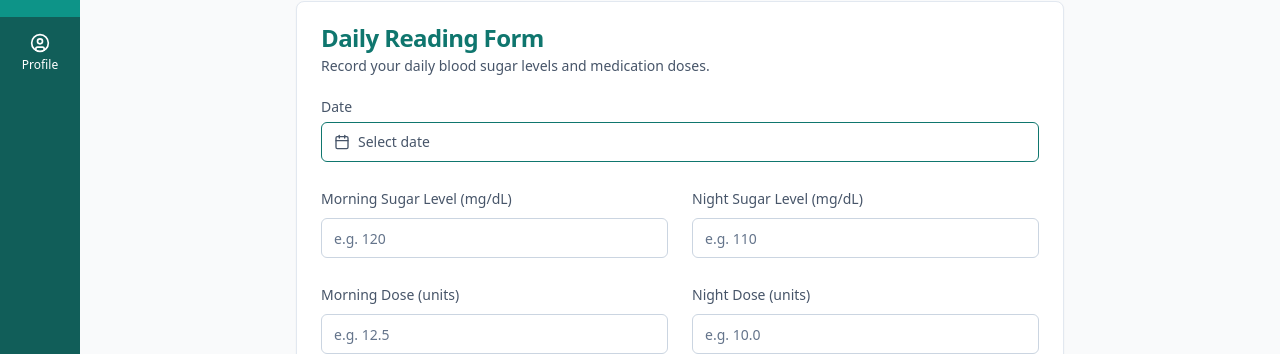
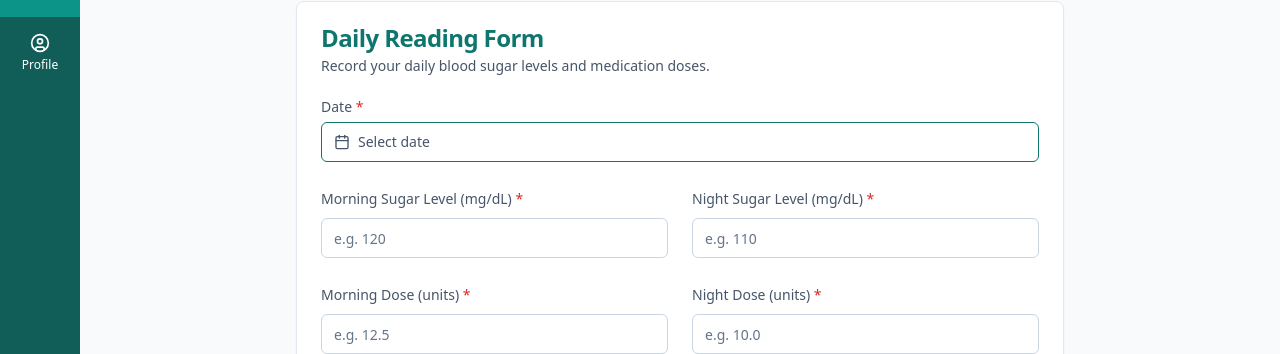
Before and after one commit to David-Getachew/Sugar-Insulin-Tracker-Automation-Webapp, a React (Vite) app: page /forms in a window 1280 px wide. Shown: the part 143-497 px from the top of the page. Built offline with nearby package versions, Linux system fonts and the light colour scheme.

Commit message:
[dyad] Updating forms with required indicators, fixed date picker, and optional fields - wrote 1 file(s)

```diff
--- a/src/pages/Forms.tsx
+++ b/src/pages/Forms.tsx
@@ -48,7 +48,7 @@ const emergencyFormSchema = z.object({
     z.number().min(1, "Sugar level is required").max(500, "Value too high")
   ),
   symptoms: z.string().min(1, "Please describe the symptoms"),
-  actionsTaken: z.string().min(1, "Please describe actions taken"),
+  actionsTaken: z.string().optional(),
   medicationsGiven: z.array(
     z.object({
       name: z.string().min(1, "Medication name is required"),
@@ -57,8 +57,15 @@ const emergencyFormSchema = z.object({
         z.number().min(0.1, "Dose must be greater than 0").max(100, "Value too high")
       ),
     })
-  ).min(1, "At least one medication is required"),
+  ).optional(),
   notes: z.string().optional(),
+}).refine(data => {
+  // If medicationsGiven exists, it must have at least one item
+  if (data.medicationsGiven && data.medicationsGiven.length > 0) {
+    return true;
+  }
+  // If medicationsGiven doesn't exist or is empty, that's fine
+  return true;
 });
 
 type ReadingFormValues = z.infer<typeof readingFormSchema>;
@@ -132,7 +139,7 @@ const Forms = () => {
   };
 
   const addMedication = () => {
-    const currentMedications = emergencyForm.getValues("medicationsGiven");
+    const currentMedications = emergencyForm.getValues("medicationsGiven") || [];
     emergencyForm.setValue("medicationsGiven", [
       ...currentMedications,
       { name: "", dose: undefined }
@@ -140,7 +147,7 @@ const Forms = () => {
   };
 
   const removeMedication = (index: number) => {
-    const currentMedications = emergencyForm.getValues("medicationsGiven");
+    const currentMedications = emergencyForm.getValues("medicationsGiven") || [];
     emergencyForm.setValue("medicationsGiven", currentMedications.filter((_, i) => i !== index));
   };
 
@@ -182,7 +189,9 @@ const Forms = () => {
                     name="date"
                     render={({ field }) => (
                       <FormItem className="flex flex-col">
-                        <FormLabel className="text-[#475569]">Date</FormLabel>
+                        <FormLabel className="text-[#475569]">
+                          Date <span className="text-[#dc2626]">*</span>
+                        </FormLabel>
                         <Popover open={openDatePicker} onOpenChange={setOpenDatePicker}>
                           <PopoverTrigger asChild>
                             <FormControl>
@@ -224,7 +233,9 @@ const Forms = () => {
                       name="morningSugar"
                       render={({ field }) => (
                         <FormItem>
-                          <FormLabel className="text-[#475569]">Morning Sugar Level (mg/dL)</FormLabel>
+                          <FormLabel className="text-[#475569]">
+                            Morning Sugar Level (mg/dL) <span className="text-[#dc2626]">*</span>
+                          </FormLabel>
                           <FormControl>
                             <Input
                               type="number"
@@ -244,7 +255,9 @@ const Forms = () => {
                       name="nightSugar"
                       render={({ field }) => (
                         <FormItem>
-                          <FormLabel className="text-[#475569]">Night Sugar Level (mg/dL)</FormLabel>
+                          <FormLabel className="text-[#475569]">
+                            Night Sugar Level (mg/dL) <span className="text-[#dc2626]">*</span>
+                          </FormLabel>
                           <FormControl>
                             <Input
                               type="number"
@@ -264,7 +277,9 @@ const Forms = () => {
                       name="morningDose"
                       render={({ field }) => (
                         <FormItem>
-                          <FormLabel className="text-[#475569]">Morning Dose (units)</FormLabel>
+                          <FormLabel className="text-[#475569]">
+                            Morning Dose (units) <span className="text-[#dc2626]">*</span>
+                          </FormLabel>
                           <FormControl>
                             <Input
                               type="number"
@@ -285,7 +300,9 @@ const Forms = () => {
                       name="nightDose"
                       render={({ field }) => (
                         <FormItem>
-                          <FormLabel className="text-[#475569]">Night Dose (units)</FormLabel>
+                          <FormLabel className="text-[#475569]">
+                            Night Dose (units) <span className="text-[#dc2626]">*</span>
+                          </FormLabel>
                           <FormControl>
                             <Input
                               type="number"
@@ -343,7 +360,9 @@ const Forms = () => {
                     name="date"
                     render={({ field }) => (
                       <FormItem className="flex flex-col">
-                        <FormLabel className="text-[#475569]">Date & Time</FormLabel>
+                        <FormLabel className="text-[#475569]">
+                          Date & Time <span className="text-[#dc2626]">*</span>
+                        </FormLabel>
                         <Popover open={openEmergencyDatePicker} onOpenChange={setOpenEmergencyDatePicker}>
                           <PopoverTrigger asChild>
                             <FormControl>
@@ -384,7 +403,9 @@ const Forms = () => {
                     name="sugarLevel"
                     render={({ field }) => (
                       <FormItem>
-                        <FormLabel className="text-[#475569]">Sugar Level (mg/dL)</FormLabel>
+                        <FormLabel className="text-[#475569]">
+                          Sugar Level (mg/dL) <span className="text-[#dc2626]">*</span>
+                        </FormLabel>
                         <FormControl>
                           <Input
                             type="number"
@@ -404,7 +425,9 @@ const Forms = () => {
                     name="symptoms"
                     render={({ field }) => (
                       <FormItem>
-                        <FormLabel className="text-[#475569]">Symptoms</FormLabel>
+                        <FormLabel className="text-[#475569]">
+                          Symptoms <span className="text-[#dc2626]">*</span>
+                        </FormLabel>
                         <FormControl>
                           <Textarea
                             placeholder="Describe the symptoms experienced..."
@@ -450,14 +473,17 @@ const Forms = () => {
                       </Button>
                     </div>
 
-                    {emergencyForm.watch("medicationsGiven").map((_, index) => (
+                    {emergencyForm.watch("medicationsGiven") && emergencyForm.watch("medicationsGiven")!.length > 0 ? (
+                      emergencyForm.watch("medicationsGiven")!.map((_, index) => (
                         <div key={index} className="flex items-end gap-4">
                           <FormField
                             control={emergencyForm.control}
                             name={`medicationsGiven.${index}.name`}
                             render={({ field }) => (
                               <FormItem className="flex-1">
-                              <FormLabel className="text-[#475569]">Medication Name</FormLabel>
+                                <FormLabel className="text-[#475569]">
+                                  Medication Name <span className="text-[#dc2626]">*</span>
+                                </FormLabel>
                                 <FormControl>
                                   <Input
                                     placeholder="e.g. Glucagon"
@@ -475,7 +501,9 @@ const Forms = () => {
                             name={`medicationsGiven.${index}.dose`}
                             render={({ field }) => (
                               <FormItem className="w-32">
-                              <FormLabel className="text-[#475569]">Dose</FormLabel>
+                                <FormLabel className="text-[#475569]">
+                                  Dose <span className="text-[#dc2626]">*</span>
+                                </FormLabel>
                                 <FormControl>
                                   <Input
                                     type="number"
@@ -501,7 +529,12 @@ const Forms = () => {
                             <Trash2 className="h-4 w-4 text-[#dc2626]" />
                           </Button>
                         </div>
-                    ))}
+                      ))
+                    ) : (
+                      <div className="text-sm text-[#475569] italic">
+                        No medications added. You can add medications using the "Add Medication" button above.
+                      </div>
+                    )}
                   </div>
 
                   <FormField
```
Lines whose indentation alone changed are shown as unchanged.
